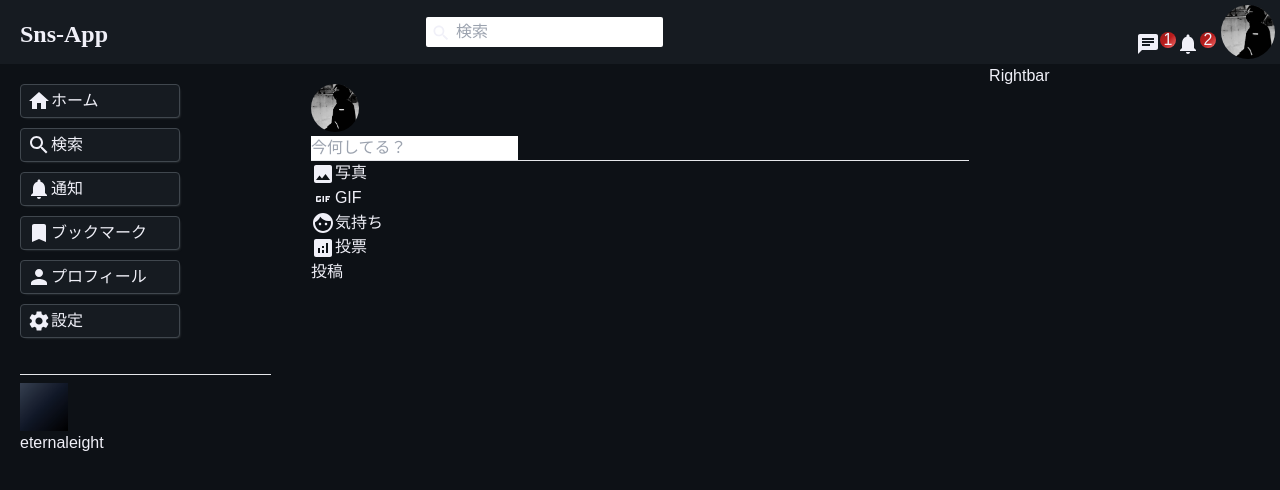
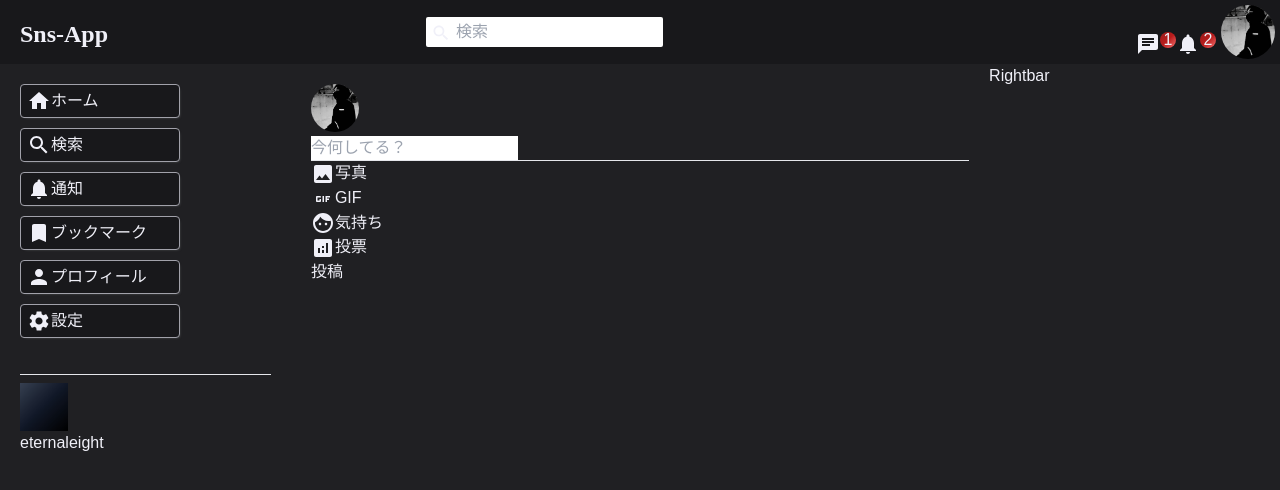
Before and after one commit to eternaleight/geek-sns, a React (Create React App) app: page / in a window 1280 px wide. Shown: the top 490 px of the page. Built offline with nearby package versions, Linux system fonts and the light colour scheme; a small style sheet from the web is missing; the HTML template or start-up script is replaced by a standard one.

Commit message:
fix(type): typo & background color change

```diff
--- a/src/App.scss
+++ b/src/App.scss
@@ -9,7 +9,7 @@
 body {
   font-family: sans-serif;
   color: #f0f0f8;
-  background-color: #0D1116;
+  background-color: #202023;
 }
 
 input {
--- a/src/components/Sidebar.tsx
+++ b/src/components/Sidebar.tsx
@@ -10,7 +10,7 @@ import {
 const style = {
   sidebarWrapper: `p-[20px]`,
   sidebarList: ``,
-  sidebarListItem: `hover:bg-[#2F363C] bg-[#161B21] border-[0.9px] border-[#40474E] flex w-[10rem] items-center mb-[10px] px-[6px] py-[4px] cursor-pointer shadow-[2px_2px_3px_-3px_#b0b5b5aa] hover:shadow-none  rounded-[4px] hover:rounded-[20px] duration-[.15s]`,
+  sidebarListItem: `hover:bg-zinc-800 bg-zinc-900 border-[0.9px] border-zinc-400 flex w-[10rem] items-center mb-[10px] px-[6px] py-[4px] cursor-pointer shadow-[2px_2px_3px_-3px_#b0b5b5aa] hover:shadow-none  rounded-[4px] hover:rounded-[20px] duration-[.15s]`,
   sidebarListIcon: ``,
   sidebarListText: ``,
 }
--- a/src/components/Topbar.tsx
+++ b/src/components/Topbar.tsx
@@ -7,7 +7,7 @@ import React, { useState, useEffect } from 'react'
 
 const style = {
   topbarContainerBlur: `backdrop-blur duration-700 bg-[#161B2100] flex w-full items-center sticky top-0 z-50`,
-  topbarContainer: `backdrop-blur bg-[#161B21] flex w-full items-center duration-700 sticky top-0 z-50`,
+  topbarContainer: `backdrop-blur bg-zinc-900 flex w-full items-center duration-700 sticky top-0 z-50`,
   topbarIconBadge: `flex items-center w-[1rem] h-[1rem] bg-gradient-to-br from-red-800 via-red-700 to-red-400 rounded-full justify-center topbarIconBadge`,
 }
 
@@ -38,8 +38,8 @@ const Topbar: React.FC = () => {
           Sns-App
         </span>
       </div>
-      <div className="relative top-[20pd]topbarCenter flex flex-[5]">
-        <div className=" h-[30px] rounded-[2px] flex bg-white items-cernter searchbar">
+      <div className="topbarCenter flex flex-[5]">
+        <div className="h-[30px] rounded-[2px] flex bg-white items-cernter searchbar">
           <Search className="searchIcon max-xs:w-0 mt-[6px] text-[20px] w-[30px]" />
           <input
             type="text"
```
